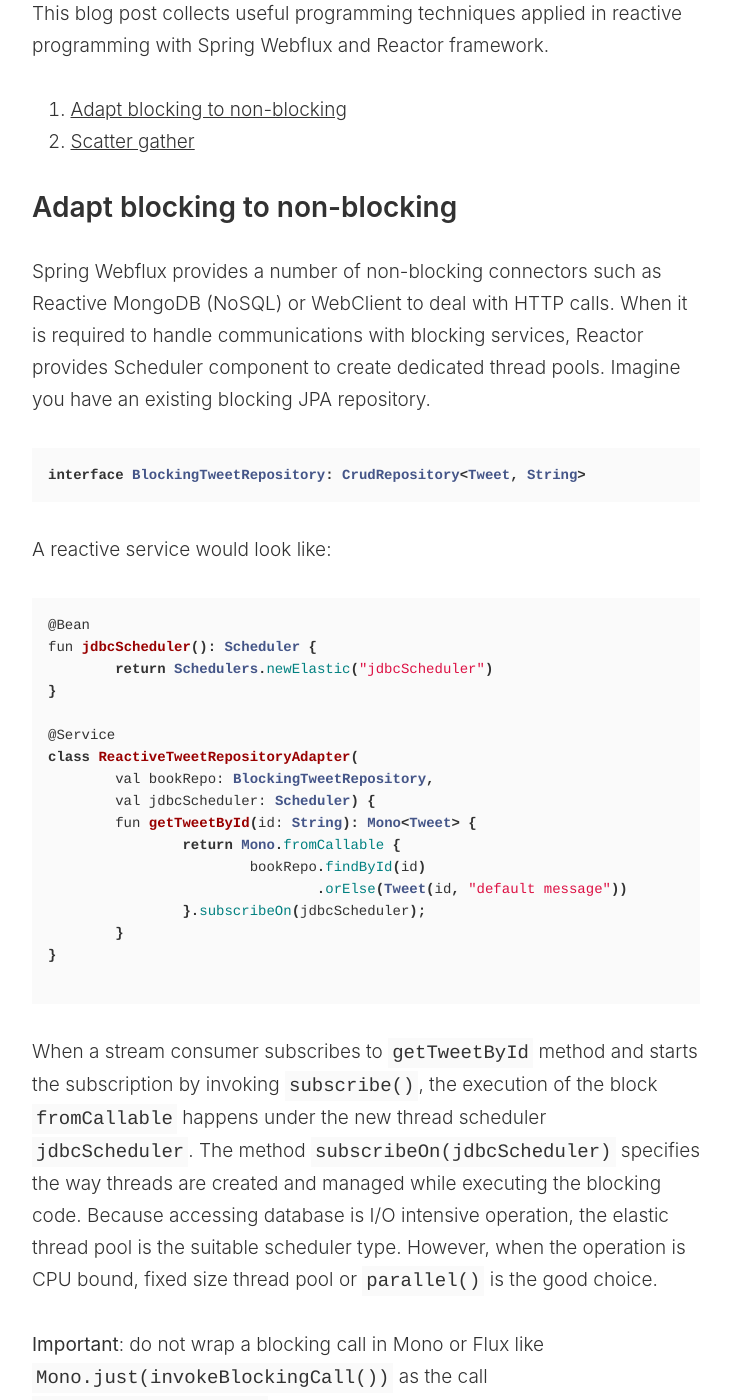
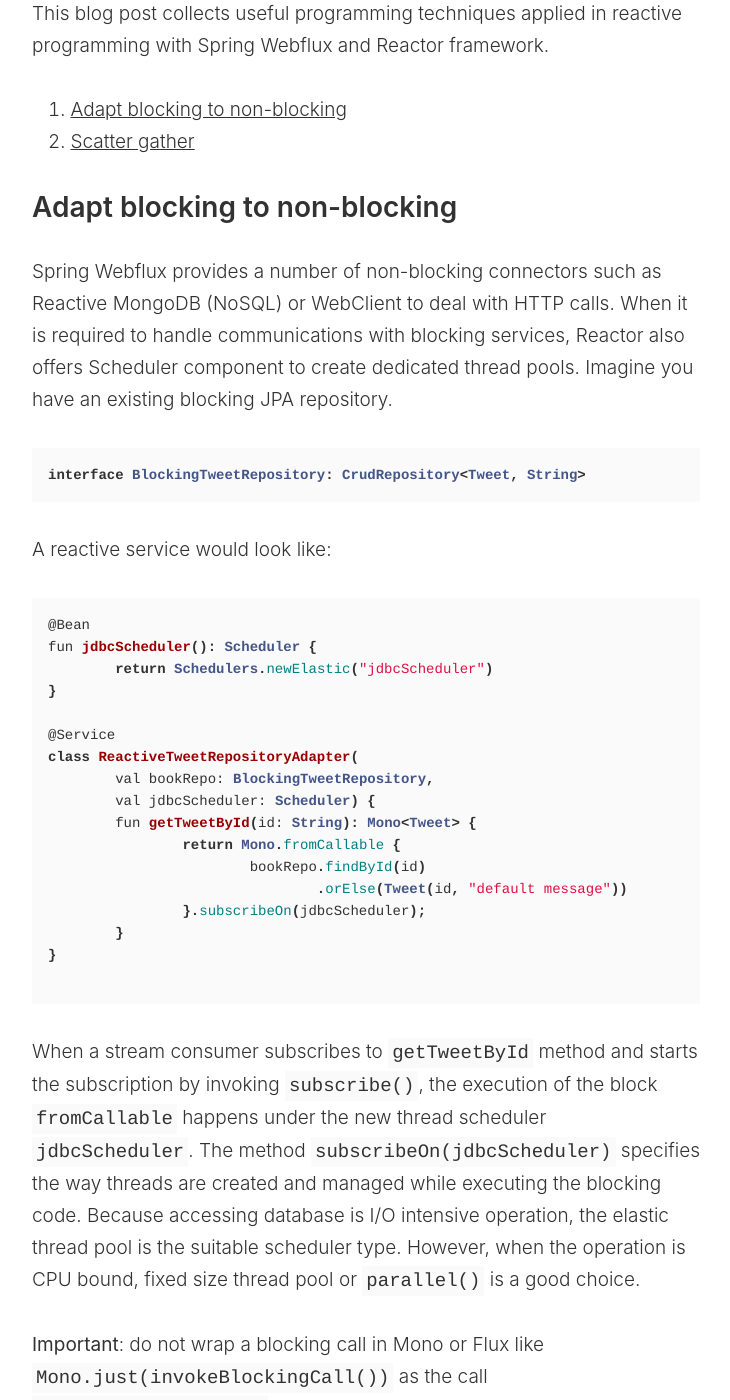
Before and after one commit to thanhnamit/thanhnamit.github.io, a Jekyll site: the page built from _posts/2019-06-19-reactive-techniques.markdown, in a window 1280 px wide and 1400 px high, scrolled down 451 px. Shown: the whole window, without its empty margins (274-1004 px from the left). Built offline with Jekyll 4.4.1, drawn with Linux system fonts in a browser that asks for light colours; comment, search, counter and statistics services are not loaded; some of the changed text lies outside the part shown.

Commit message:
Update ...

````diff
--- a/_posts/2019-06-19-reactive-techniques.markdown
+++ b/_posts/2019-06-19-reactive-techniques.markdown
@@ -19,7 +19,7 @@ with Spring Webflux and Reactor framework.
 
 Spring Webflux provides a number of non-blocking connectors such as Reactive MongoDB (NoSQL)
 or WebClient to deal with HTTP calls. When it is required to handle communications with blocking
-services, Reactor provides Scheduler component to create dedicated thread pools. Imagine
+services, Reactor also offers Scheduler component to create dedicated thread pools. Imagine
 you have an existing blocking JPA repository.
 
 ```java
@@ -53,8 +53,7 @@ class ReactiveTweetRepositoryAdapter(
 When a stream consumer subscribes to `getTweetById` method and starts the subscription by invoking `subscribe()`,
 the execution of the block `fromCallable` happens under the new thread scheduler `jdbcScheduler`.
 The method `subscribeOn(jdbcScheduler)` specifies the way threads are created and managed while executing
-the blocking code. Because accessing database is I/O intensive operation, the elastic thread pool is the suitable scheduler type.
-However, when the operation is CPU bound, fixed size thread pool or `parallel()` is the good choice.
+the blocking code. Because accessing database is I/O intensive operation, the elastic thread pool is the suitable scheduler type. However, when the operation is CPU bound, fixed size thread pool or `parallel()` is a good choice.
 
 <p/>
 **Important**: do not wrap a blocking call in Mono or Flux like `Mono.just(invokeBlockingCall())`
````
Also changed, not shown: other parts of _posts/2019-06-19-reactive-techniques.markdown (+2 -2 lines).
